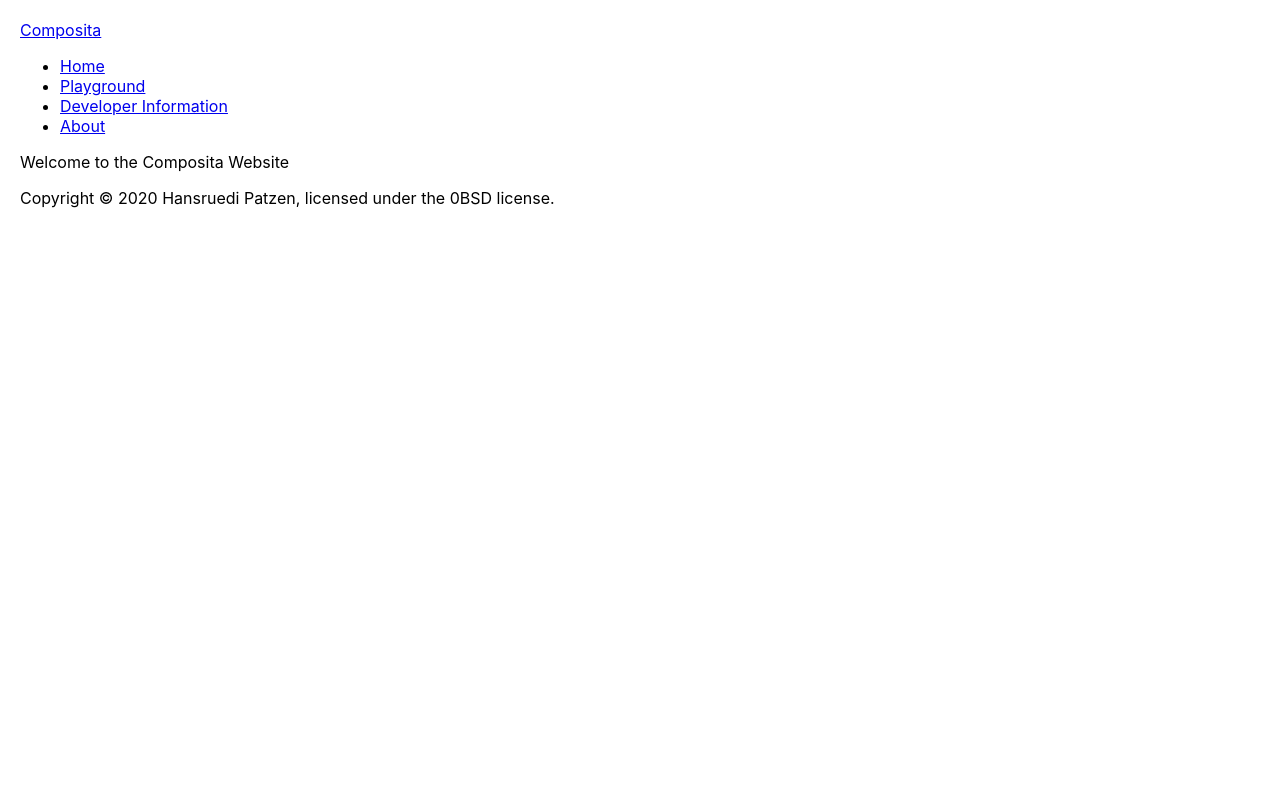
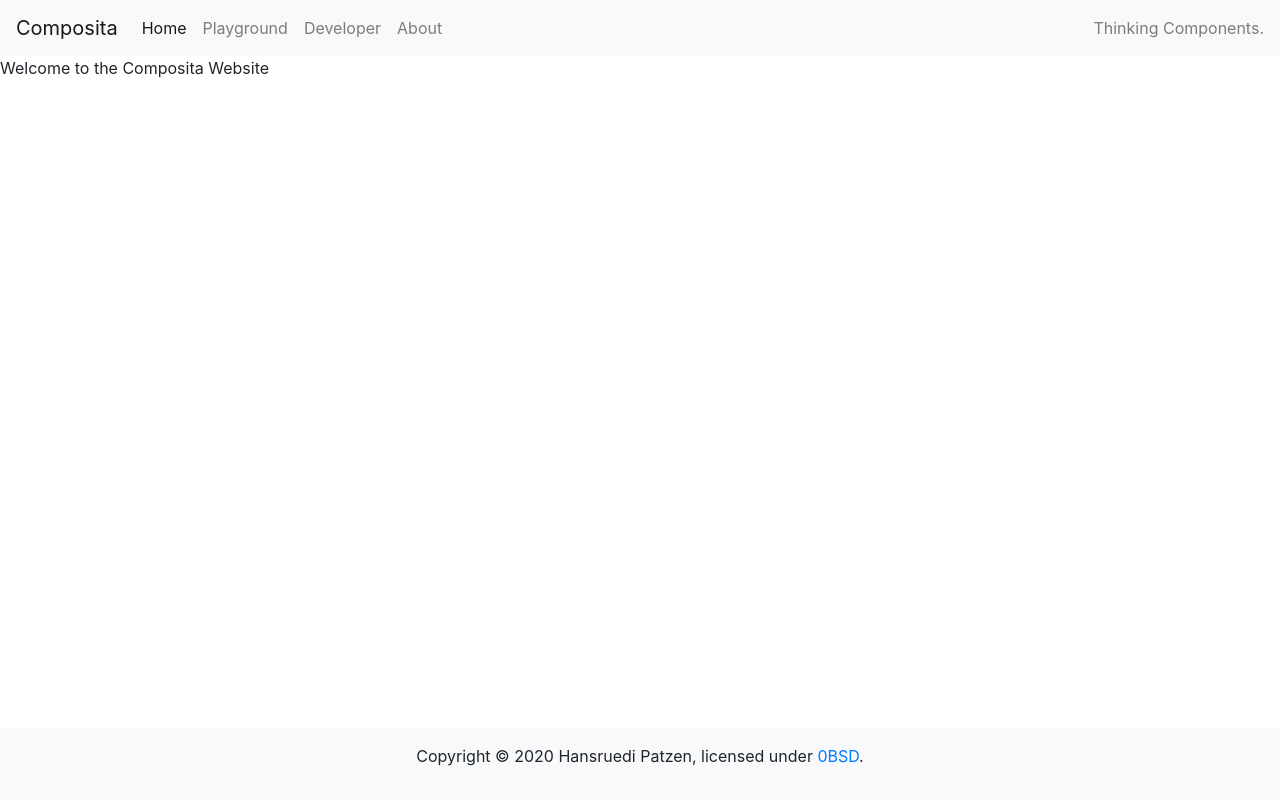
Before and after one commit to Composita/composita.github.io, a React (Create React App) app: page / in a window 1280 px wide. Built offline with nearby package versions, Linux system fonts and the light colour scheme.

Commit message:
site: add licene links and footer

```diff
--- a/src/App.tsx
+++ b/src/App.tsx
@@ -4,7 +4,8 @@ import { Home } from './components/home';
 import { About } from './components/about';
 import { Playground } from './components/playground';
 import { DevInfo } from './components/dev';
-import { Footer } from './components/footer';
+import { License } from './components/license';
+import { default as Footer } from './components/footer';
 import { default as Navigation } from './components/navigation';
 
 export class App extends Component {
@@ -18,9 +19,10 @@ export class App extends Component {
                         <Route path="/play" exact component={() => <Playground />} />
                         <Route path="/dev" exact component={() => <DevInfo />} />
                         <Route path="/about" exact component={() => <About />} />
+                        <Route path="/license" exact component={() => <License />} />
                     </Switch>
+                    <Footer />
                 </Router>
-                <Footer />
             </div>
         );
     }
--- a/src/components/footer.tsx
+++ b/src/components/footer.tsx
@@ -1,11 +1,18 @@
 import { default as React, Component } from 'react';
+import { Link, withRouter, RouteComponentProps } from 'react-router-dom';
 
-export class Footer extends Component {
+class Footer extends Component<RouteComponentProps> {
     render(): JSX.Element {
         return (
-            <div>
-                <p>Copyright © 2020 Hansruedi Patzen, licensed under the 0BSD license.</p>
+            <div className="footer">
+                <footer className="footer mt-auto py-3 bg-light fixed-bottom">
+                    <p className="text-center">
+                        Copyright &copy; 2020 Hansruedi Patzen, licensed under <Link to="/license">0BSD</Link>.
+                    </p>
+                </footer>
             </div>
         );
     }
 }
+
+export default withRouter(Footer);
--- /dev/null
+++ b/src/components/license.tsx
@@ -0,0 +1,33 @@
+import { default as React, Component } from 'react';
+
+interface ComponentState {
+    license: string | undefined;
+}
+
+export class License extends Component<unknown, ComponentState> {
+    constructor(props: unknown) {
+        super(props);
+        this.state = { license: License.text };
+    }
+
+    private static text: string | undefined = undefined;
+
+    async componentDidMount(): Promise<void> {
+        if (License.text === undefined) {
+            try {
+                const response = await fetch('LICENSE.txt');
+                License.text = await response.text();
+            } catch (error) {
+                console.error(error);
+                return;
+            }
+        }
+        this.setState({ license: License.text });
+    }
+
+    render(): JSX.Element {
+        return (
+            <div>{this.state.license === undefined ? <p>Loading license...</p> : <pre>{this.state.license}</pre>}</div>
+        );
+    }
+}
--- a/src/components/navigation.tsx
+++ b/src/components/navigation.tsx
@@ -2,28 +2,63 @@ import { default as React, Component } from 'react';
 import { Link, withRouter, RouteComponentProps } from 'react-router-dom';
 
 class Navigation extends Component<RouteComponentProps> {
+    setActiveCSS(route: string): string {
+        if (this.props.location.pathname === route) {
+            return 'active';
+        }
+        return '';
+    }
+
+    setCurrentScreenreader(route: string): JSX.Element {
+        return <span className="sr-only">{this.props.location.pathname === route ? '(current)' : ''}</span>;
+    }
+
     render(): JSX.Element {
         return (
             <div className="navigation">
-                <nav>
-                    <div className="container">
-                        <Link to="/">Composita</Link>
-                        <div id="navbarResponsive">
-                            <ul>
-                                <li>
-                                    <Link to="/">Home</Link>
-                                </li>
-                                <li>
-                                    <Link to="/play">Playground</Link>
-                                </li>
-                                <li>
-                                    <Link to="/dev">Developer Information</Link>
-                                </li>
-                                <li>
-                                    <Link to="/about">About</Link>
-                                </li>
-                            </ul>
-                        </div>
+                <nav className="navbar navbar-expand-lg navbar-light bg-light">
+                    <Link className="navbar-brand" to="/">
+                        Composita
+                    </Link>
+                    <button
+                        className="navbar-toggler"
+                        type="button"
+                        data-toggle="collapse"
+                        data-target="#navbarText"
+                        aria-controls="navbarText"
+                        aria-expanded="false"
+                        aria-label="Toggle navigation"
+                    >
+                        <span className="navbar-toggler-icon"></span>
+                    </button>
+                    <div className="collapse navbar-collapse" id="navbarText">
+                        <ul className="navbar-nav mr-auto">
+                            <li className={`nav-item ${this.setActiveCSS('/')}`}>
+                                <Link className="nav-link" to="/">
+                                    Home
+                                    {this.setCurrentScreenreader('/')}
+                                </Link>
+                            </li>
+                            <li className={`nav-item ${this.setActiveCSS('/play')}`}>
+                                <Link className="nav-link" to="/play">
+                                    Playground
+                                    {this.setCurrentScreenreader('/play')}
+                                </Link>
+                            </li>
+                            <li className={`nav-item ${this.setActiveCSS('/dev')}`}>
+                                <Link className="nav-link" to="/dev">
+                                    Developer
+                                    {this.setCurrentScreenreader('/dev')}
+                                </Link>
+                            </li>
+                            <li className={`nav-item ${this.setActiveCSS('/about')}`}>
+                                <Link className="nav-link" to="/about">
+                                    About
+                                    {this.setCurrentScreenreader('/about')}
+                                </Link>
+                            </li>
+                        </ul>
+                        <span className="navbar-text">Thinking Components.</span>
                     </div>
                 </nav>
             </div>
--- a/src/components/playground.tsx
+++ b/src/components/playground.tsx
@@ -4,12 +4,12 @@ import { System } from '@composita/system';
 import 'codemirror/mode/javascript/javascript';
 import 'codemirror/lib/codemirror.css';
 
-interface State {
+interface ComponentState {
     code: string;
     runCode: boolean;
 }
 
-export class Playground extends Component<unknown, State> {
+export class Playground extends Component<unknown, ComponentState> {
     constructor(props: unknown) {
         super(props);
         this.state = {
--- a/src/index.css
+++ b/src/index.css
@@ -1,5 +1,4 @@
 body {
-  margin: 20px;
   font-family: -apple-system, BlinkMacSystemFont, 'Segoe UI', 'Roboto', 'Oxygen',
     'Ubuntu', 'Cantarell', 'Fira Sans', 'Droid Sans', 'Helvetica Neue',
     sans-serif;
--- a/src/index.tsx
+++ b/src/index.tsx
@@ -1,8 +1,9 @@
 import { default as React } from 'react';
 import { default as ReactDOM } from 'react-dom';
+import { App } from './App';
+
 import './index.css';
-import { App } from './App';
-import * as serviceWorker from './serviceWorker';
+import 'bootstrap/dist/css/bootstrap.min.css';
 
 ReactDOM.render(
     <React.StrictMode>
@@ -10,8 +11,3 @@ ReactDOM.render(
     </React.StrictMode>,
     document.getElementById('root'),
 );
-
-// If you want your app to work offline and load faster, you can change
-// unregister() to register() below. Note this comes with some pitfalls.
-// Learn more about service workers: https://bit.ly/CRA-PWA
-serviceWorker.register();
--- a/src/serviceWorker.ts
+++ /dev/null
@@ -1,139 +0,0 @@
-// This optional code is used to register a service worker.
-// register() is not called by default.
-
-// This lets the app load faster on subsequent visits in production, and gives
-// it offline capabilities. However, it also means that developers (and users)
-// will only see deployed updates on subsequent visits to a page, after all the
-// existing tabs open on the page have been closed, since previously cached
-// resources are updated in the background.
-
-// To learn more about the benefits of this model and instructions on how to
-// opt-in, read https://bit.ly/CRA-PWA
-
-const isLocalhost = Boolean(
-    window.location.hostname === 'localhost' ||
-        // [::1] is the IPv6 localhost address.
-        window.location.hostname === '[::1]' ||
-        // 127.0.0.0/8 are considered localhost for IPv4.
-        window.location.hostname.match(/^127(?:\.(?:25[0-5]|2[0-4][0-9]|[01]?[0-9][0-9]?)){3}$/),
-);
-
-type Config = {
-    onSuccess?: (registration: ServiceWorkerRegistration) => void;
-    onUpdate?: (registration: ServiceWorkerRegistration) => void;
-};
-
-export function register(config?: Config): void {
-    if (process.env.NODE_ENV === 'production' && 'serviceWorker' in navigator) {
-        // The URL constructor is available in all browsers that support SW.
-        const publicUrl = new URL(process.env.PUBLIC_URL, window.location.href);
-        if (publicUrl.origin !== window.location.origin) {
-            // Our service worker won't work if PUBLIC_URL is on a different origin
-            // from what our page is served on. This might happen if a CDN is used to
-            // serve assets; see https://github.com/facebook/create-react-app/issues/2374
-            return;
-        }
-
-        window.addEventListener('load', () => {
-            const swUrl = `${process.env.PUBLIC_URL}/service-worker.js`;
-
-            if (isLocalhost) {
-                // This is running on localhost. Let's check if a service worker still exists or not.
-                checkValidServiceWorker(swUrl, config);
-
-                // Add some additional logging to localhost, pointing developers to the
-                // service worker/PWA documentation.
-                navigator.serviceWorker.ready.then(() => {
-                    console.log(
-                        'This web app is being served cache-first by a service ' +
-                            'worker. To learn more, visit https://bit.ly/CRA-PWA',
-                    );
-                });
-            } else {
-                // Is not localhost. Just register service worker
-                registerValidSW(swUrl, config);
-            }
-        });
-    }
-}
-
-function registerValidSW(swUrl: string, config?: Config) {
-    navigator.serviceWorker
-        .register(swUrl)
-        .then((registration) => {
-            registration.onupdatefound = () => {
-                const installingWorker = registration.installing;
-                if (installingWorker == null) {
-                    return;
-                }
-                installingWorker.onstatechange = () => {
-                    if (installingWorker.state === 'installed') {
-                        if (navigator.serviceWorker.controller) {
-                            // At this point, the updated precached content has been fetched,
-                            // but the previous service worker will still serve the older
-                            // content until all client tabs are closed.
-                            console.log(
-                                'New content is available and will be used when all ' +
-                                    'tabs for this page are closed. See https://bit.ly/CRA-PWA.',
-                            );
-
-                            // Execute callback
-                            if (config && config.onUpdate) {
-                                config.onUpdate(registration);
-                            }
-                        } else {
-                            // At this point, everything has been precached.
-                            // It's the perfect time to display a
-                            // "Content is cached for offline use." message.
-                            console.log('Content is cached for offline use.');
-
-                            // Execute callback
-                            if (config && config.onSuccess) {
-                                config.onSuccess(registration);
-                            }
-                        }
-                    }
-                };
-            };
-        })
-        .catch((error) => {
-            console.error('Error during service worker registration:', error);
-        });
-}
-
-function checkValidServiceWorker(swUrl: string, config?: Config): void {
-    // Check if the service worker can be found. If it can't reload the page.
-    fetch(swUrl, {
-        headers: { 'Service-Worker': 'script' },
-    })
-        .then((response) => {
-            // Ensure service worker exists, and that we really are getting a JS file.
-            const contentType = response.headers.get('content-type');
-            if (response.status === 404 || (contentType != null && contentType.indexOf('javascript') === -1)) {
-                // No service worker found. Probably a different app. Reload the page.
-                navigator.serviceWorker.ready.then((registration) => {
-                    registration.unregister().then(() => {
-                        window.location.reload();
-                    });
-                });
-            } else {
-                // Service worker found. Proceed as normal.
-                registerValidSW(swUrl, config);
-            }
-        })
-        .catch(() => {
-            console.log('No internet connection found. App is running in offline mode.');
-        });
-}
-
-export function unregister(): void {
-    if ('serviceWorker' in navigator) {
-        navigator.serviceWorker.ready
-            .then((registration) => {
-                registration.unregister();
-            })
-            .catch((error) => {
-                console.error(error.message);
-            });
-    }
-}
```
Also changed, not shown: package.json (+7 -0 lines), 1 other file (tests, documents, lock files or other folders).
